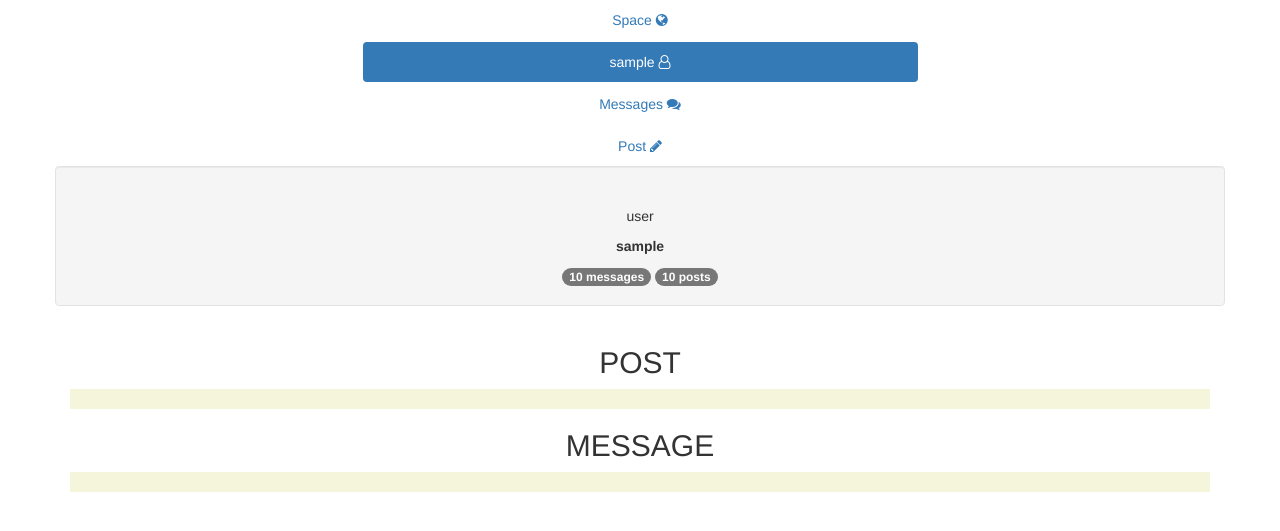
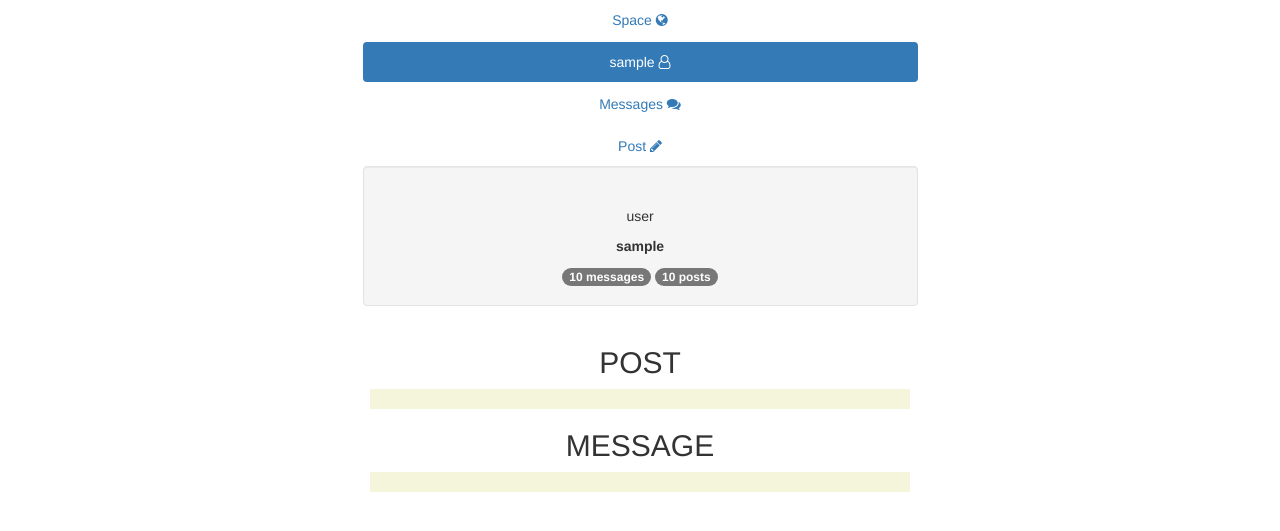
Before and after one commit to firchatn/Ciao-Space, a Django app: template space/templates/space/profil.html in a window 1280 px wide. Shown: the top 531 px of the page. Run offline with Django 3.2, Linux system fonts and the light colour scheme; the template is opened without the code that fills it: most values are stand-ins (such as "Sample title", 1, 10 or a date in 2020); some libraries are stand-ins or nearby versions.

Commit message:
fix display message and profile page

```diff
--- a/space/templates/space/message.html
+++ b/space/templates/space/message.html
@@ -50,6 +50,7 @@ img {
 
 <form role="form" action="" method="post" enctype="multipart/form-data">
 {% csrf_token %} {{ form.as_p }}
+<div class="col-md-6 col-md-offset-3">
     <ul class="list-group" id="contact-list">
     {% block content %}
                     {% for k in vuser2 %} {% for i in k %}
@@ -60,7 +61,7 @@ img {
                             <img src="{{ i.selfi.url }}" alt="Scott Stevens" class="img-responsive img-circle" width="100" height="100"/>
                             {% endif %}
                         </div>
-                        <div class="col-xs-12 col-sm-9">
+                        <div class="col-xs-12 col-sm-6">
                             <span class="name">{{ i.username }}</span><br/>
                             <br>
 
@@ -72,8 +73,11 @@ img {
 {% endfor %} {% endfor %}
 {% endblock %}
                     </ul>
+                    </div>
                         </form>
                              </div>
+                             </div>
+
 </body>
 
 </html>
--- a/space/templates/space/profil.html
+++ b/space/templates/space/profil.html
@@ -32,8 +32,10 @@
                 </div>
             </div>
                 <div class="row">
+                <div class="col-md-6 col-md-offset-3">
         <div class="span4 well">
             <div class="row">
+
             {% block content %}
                 <div class="span1"><img src="{{ vuser.selfi.url }}" alt=""></div>
                 <div class="span3">
@@ -43,11 +45,12 @@
                 </div>
             </div>
         </div>
+        </div>
     </div>
 
            {% endblock %}
        </div>
-
+        <div class="col-md-6 col-md-offset-3">
 <h2> POST</h2>
 <script type="text/javascript" src="//cdnjs.cloudflare.com/ajax/libs/holder/2.4.1/holder.js"></script>
 <div style="padding: 20px 20% 0 20%; background-color: Beige;">
@@ -104,7 +107,7 @@
     </ul>
 </div>
 </div>
-
+</div>
 </body>
 
 </html>
--- a/space/urls.py
+++ b/space/urls.py
@@ -7,4 +7,5 @@ urlpatterns = [
         url(r'^(\w+)/(\w+)/post/$', views.new_post, name='new_post'),
         url(r'^(\w+)/(\w+)/$', views.profil, name='profil'),
         url(r'^(\w+)/(\w+)/message/$', views.message, name='message'),
+
 	]
--- a/space/views.py
+++ b/space/views.py
@@ -8,6 +8,7 @@ from space.models import messages
 from django.utils import timezone
 from space.models import cheekin
 from decimal import *
+from django.shortcuts import redirect
 locx = ""
 locy = ""
 vx = 0
```
